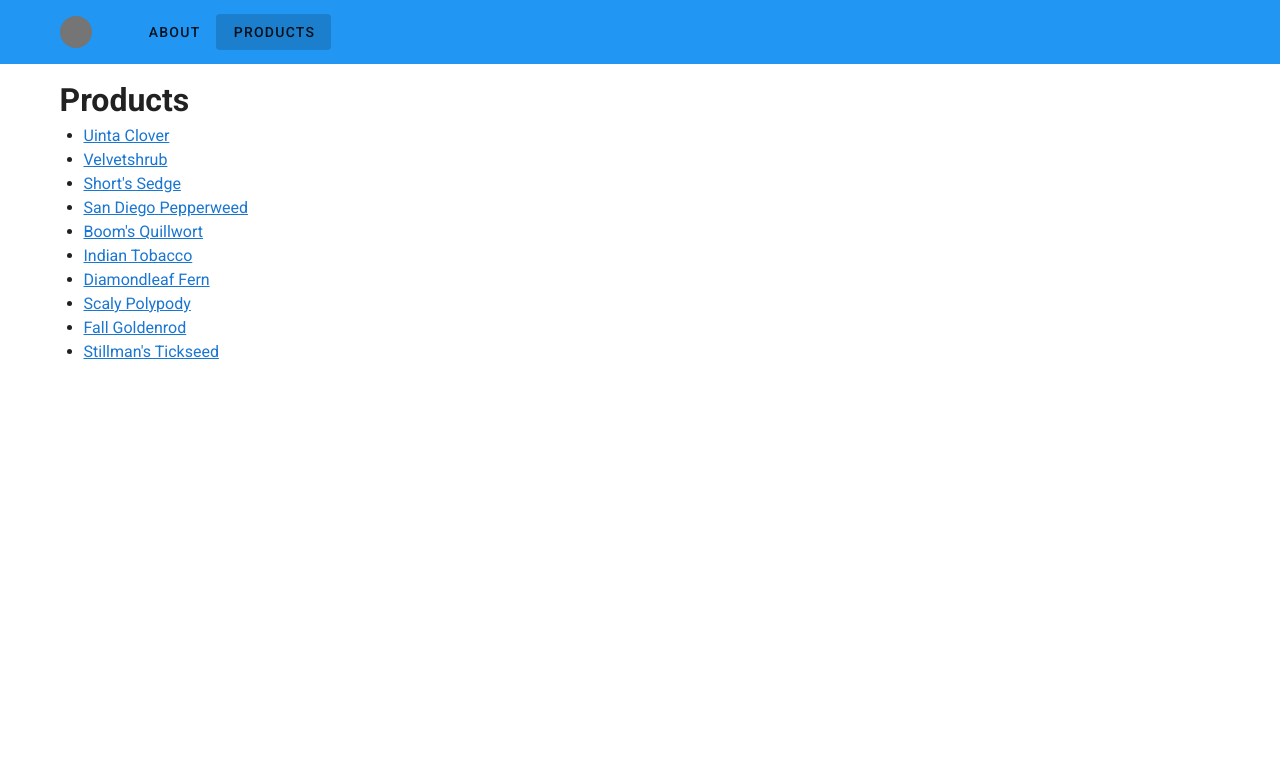
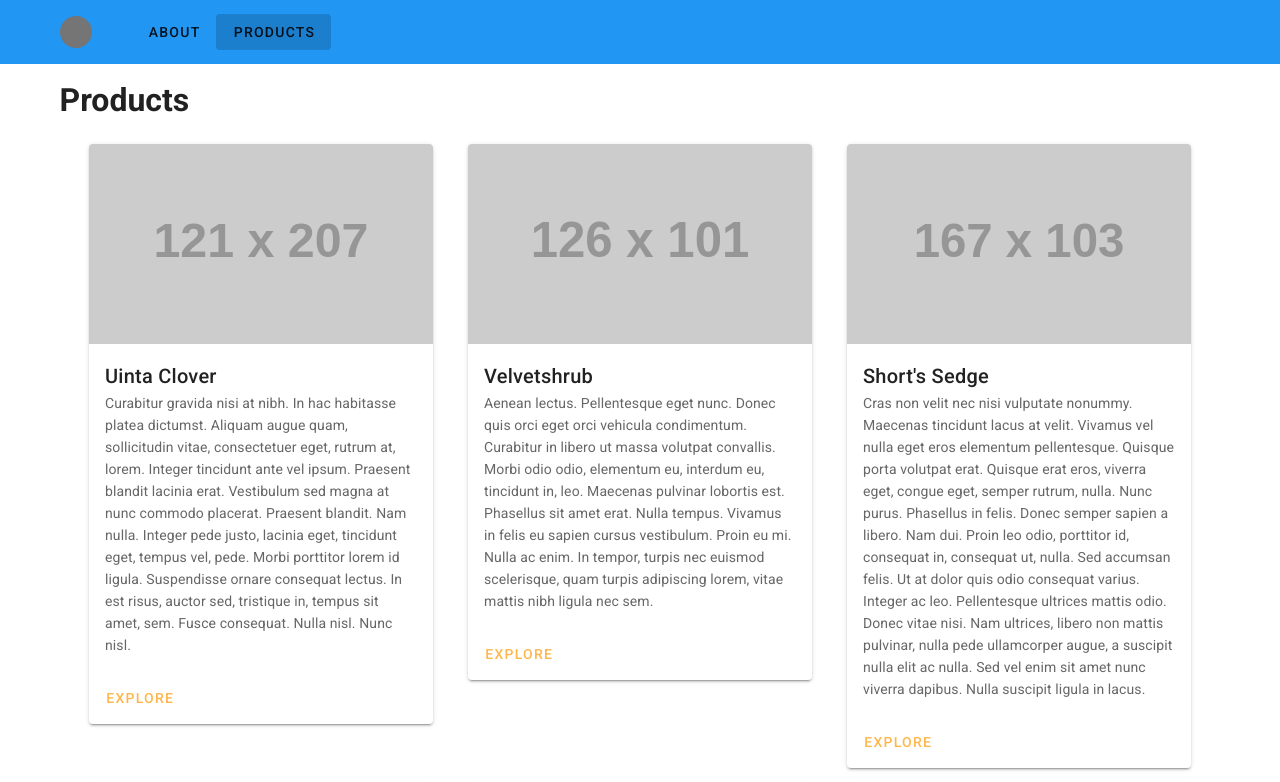
Before and after one commit to ameeking/jam, a Nuxt app: page /products in a window 1280 px wide. Shown: the top 782 px of the page. Built offline with nearby package versions, Linux system fonts and the light colour scheme.

Commit message:
Fixing product routes and displays using cards

```diff
--- a/pages/product/_id.vue
+++ b/pages/product/_id.vue
@@ -19,7 +19,7 @@ export default {
     ...mapState(["storedata"]),
 
     product() {
-      return this.storedata[this.id];
+      return this.storedata.find(el => el.id === parseInt(this.id))
     }
   },
 };
--- a/pages/products.vue
+++ b/pages/products.vue
@@ -2,11 +2,47 @@
   <main>
     <h1>Products</h1>
 
-    <ul>
-      <li v-for="product in products" :key="product.id">
-        <a :href="productLink(product.id)"> {{ product.name }} </a>
-      </li>
-    </ul>
+    <v-container>
+      <v-row no-gutters>
+        <v-col
+          v-for="product in products"
+          :key="product.id"
+          cols="12"
+          sm="4"
+          class="pa-2"
+        >
+          <v-card
+          class="mx-auto"
+          max-width="344"
+          >
+            <v-img
+              :src="product.image"
+              height="200px"
+            ></v-img>
+
+            <v-card-title>
+              {{ product.name }}
+            </v-card-title>
+
+            <v-card-subtitle>
+              {{ product.description}}
+            </v-card-subtitle>
+
+            <v-card-actions>
+              <v-btn
+                color="orange lighten-2"
+                text
+                :to="productLink(product.id)"
+              >
+                Explore
+              </v-btn>
+            </v-card-actions>
+          </v-card>
+        </v-col>
+      </v-row>
+    </v-container>
+
+
 
   </main>
 </template>
```
